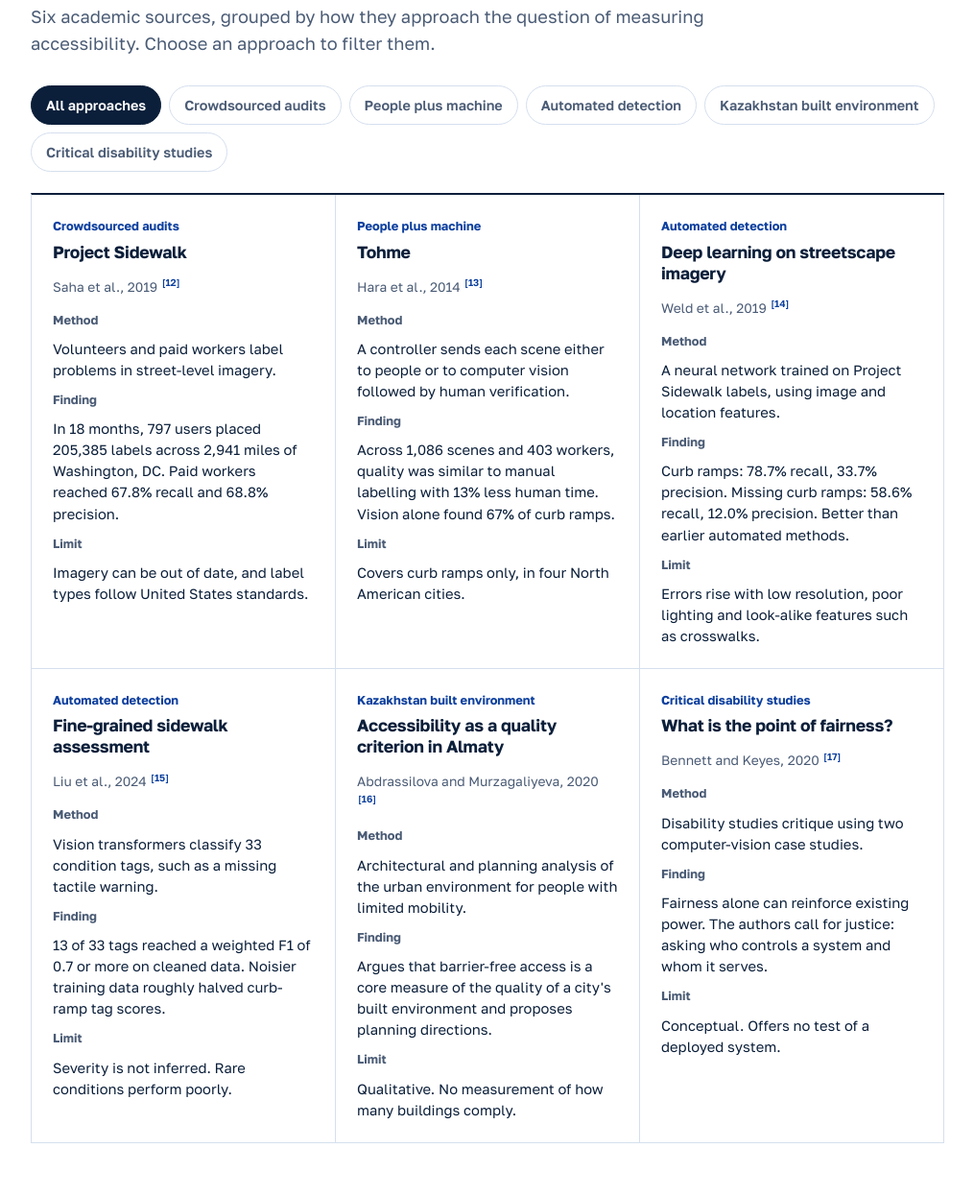
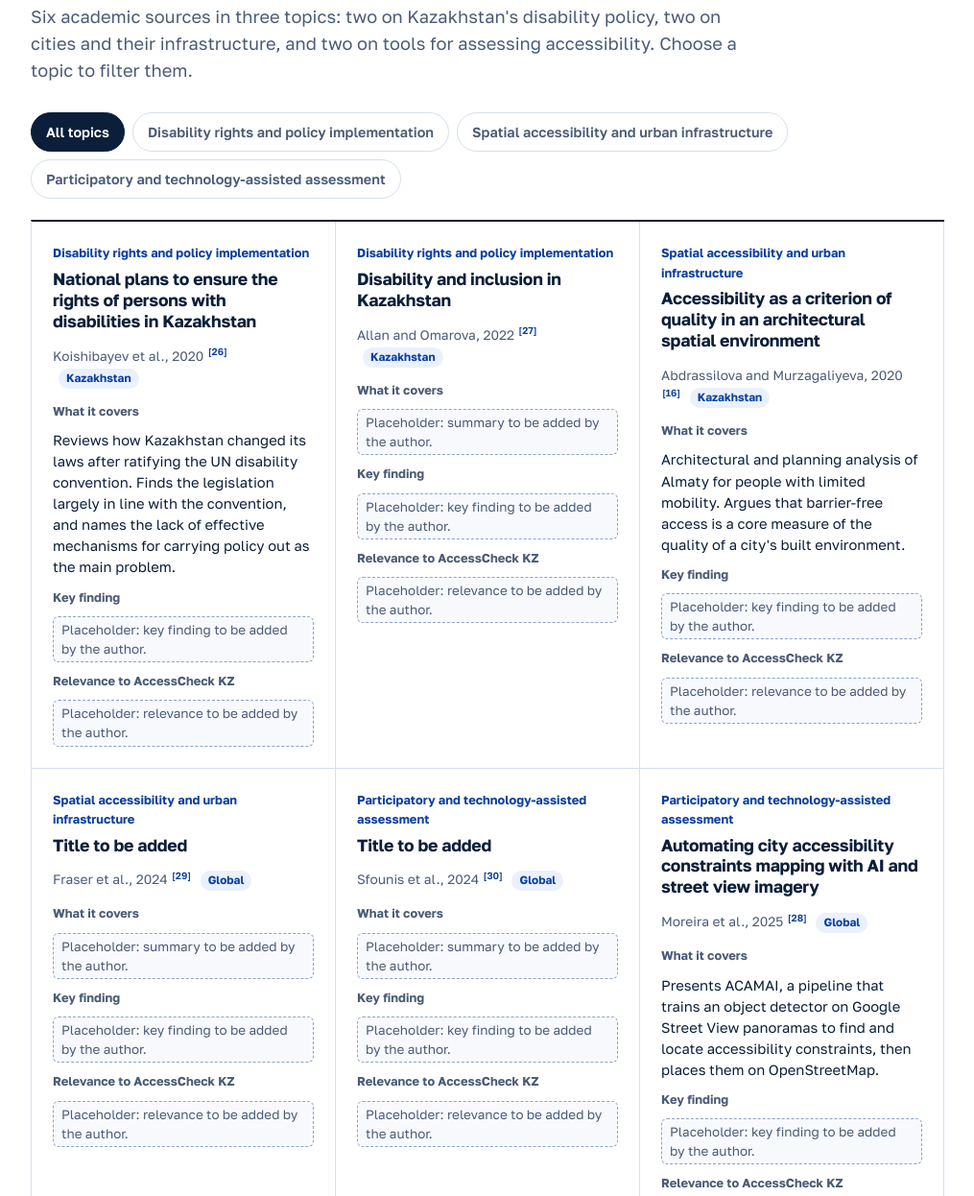
Before and after one commit to AidaKairat/AccessCheck-KZ, a plain HTML site: page index.html in a window 1280 px wide. Shown: the part 5131-6377 px from the top of the page at 96% size, without its empty margins (256-1271 px from the left). Drawn offline with Linux system fonts and the light colour scheme.

Commit message:
Reorganise Current research around the author's six sources in three topics
Topics: disability rights and policy implementation; spatial accessibility
and urban infrastructure; participatory and technology-assisted assessment.
Adds references 26-30. Fraser et al. (2024) and Sfounis et al. (2024) are
placeholders until the author supplies full citations. Earlier technical
studies stay in the reference list as supporting evidence.

Co-Authored-By: Claude Fable 5.2 <noreply@anthropic.com>
Claude-Session: https://claude.ai/code/session_01CzKDCvcRSyn3mBC1BfSz5a

```diff
--- a/css/styles.css
+++ b/css/styles.css
@@ -180,6 +180,9 @@ h4 { font-size: 1rem; font-weight: 700; line-height: 1.3; }
 .paper-approach { font-size: 0.8rem; font-weight: 700; color: var(--blue-deep); }
 .band .paper h3 { margin-top: 6px; font-size: 1.1rem; }
 .paper-cite { margin-top: 2px; font-size: 0.86rem; color: var(--soft); }
+.scope { display: inline-block; margin-left: 6px; padding: 1px 8px; border-radius: 999px; background: var(--sky); color: var(--blue-deep); font-size: 0.74rem; font-weight: 700; }
+.slot { display: inline-block; padding: 3px 8px; border: 1.5px dashed #8FA3C4; border-radius: 6px; background: #F7F9FD; font-size: 0.84rem; color: var(--soft); }
+.refs li.ref-pending { border: 1.5px dashed #8FA3C4; background: #F7F9FD; }
 .paper dl { margin-top: 14px; display: grid; gap: 10px; font-size: 0.92rem; line-height: 1.5; }
 .paper dt { font-weight: 700; font-size: 0.8rem; color: var(--soft); }
 .debates { display: grid; gap: 4px; }
--- a/index.html
+++ b/index.html
@@ -159,36 +159,31 @@
 <section id="research" class="band">
   <div class="wrap">
     <h2>Current research</h2>
-    <p class="intro">Six academic sources, grouped by how they approach the question of measuring accessibility. Choose an approach to filter them.</p>
+    <p class="intro">Six academic sources in three topics: two on Kazakhstan's disability policy, two on cities and their infrastructure, and two on tools for assessing accessibility. Choose a topic to filter them.</p>
 
-    <div class="chips" role="group" aria-label="Filter by research approach" id="approachChips"></div>
+    <div class="chips" role="group" aria-label="Filter by topic" id="approachChips"></div>
     <div class="papers" id="papers"></div>
 
     <div class="two-col">
       <div>
         <h3>Where researchers disagree</h3>
         <dl class="debates">
-          <dt>Scale or accuracy</dt>
-          <dd>Automation covers more streets than volunteers can. But the best automated curb-ramp detector in this set was right about one detection in three (33.7% precision at 78.7% recall), and for missing curb ramps one in eight.<a class="cite" href="#ref-14">[14]</a> Crowd workers reached about 68% on both measures.<a class="cite" href="#ref-12">[12]</a></dd>
-          <dt>Detecting a feature or judging its condition</dt>
-          <dd>Liu and colleagues note that most models find a ramp but do not say whether it is usable, and their own fine-grained model reached a reliable score on only 13 of 33 condition tags.<a class="cite" href="#ref-15">[15]</a></dd>
-          <dt>More data or cleaner data</dt>
-          <dd>Training on a larger but noisier label set cut curb-ramp tag performance roughly in half in the same study.<a class="cite" href="#ref-15">[15]</a> Cleaning took four assistants more than 100 hours.</dd>
-          <dt>Fairness or justice</dt>
-          <dd>Bennett and Keyes argue that computer vision built "for" disabled people can entrench existing gatekeepers and legitimise surveillance unless disabled people hold power over its design.<a class="cite" href="#ref-17">[17]</a></dd>
+          <dt>Law on paper or change on the ground</dt>
+          <dd>Koishibayev and colleagues find Kazakhstan's legislation largely consistent with the UN convention, but without effective mechanisms to carry it out.<a class="cite" href="#ref-26">[26]</a> The UN committee's 2024 review makes a similar point about the lack of binding enforcement of accessibility standards.<a class="cite" href="#ref-4">[4]</a></dd>
         </dl>
+        <p class="placeholder"><b>Placeholder, author content.</b> Add the other debates across your six sources here, for example how each topic defines "accessible", and whether technology or policy should lead.</p>
       </div>
       <div>
         <h3>Gaps this project responds to</h3>
         <ul class="gaps">
-          <li><b>No Kazakhstan evidence.</b> None of the technical studies reviewed here reports results on imagery from Kazakhstan or Central Asia. Project Sidewalk's label types follow United States standards and its authors say they may need adapting elsewhere.<a class="cite" href="#ref-12">[12]</a></li>
-          <li><b>Entrances are under-studied.</b> The technical work concentrates on sidewalks and curb ramps seen from the street. The Kazakhstan source treats entrances and buildings as an architectural question, without measurement at scale.<a class="cite" href="#ref-16">[16]</a></li>
-          <li><b>Compliance is not measured.</b> None of the six sources tests whether a photo can establish that a ramp meets a national building standard.</li>
-          <li><b>Severity and usability are left out.</b> Severity ratings are explicitly not inferred in the most recent benchmark.<a class="cite" href="#ref-15">[15]</a></li>
+          <li><b>The three topics rarely meet.</b> In this set, the Kazakhstan sources deal with law, policy and architecture, while the assessment tools were developed elsewhere. AccessCheck KZ sits where they overlap. This is a starting point for the author to revise.</li>
         </ul>
-        <p class="placeholder"><b>Placeholder, evidence needed.</b> Winter conditions (snow and ice on ramps) are central in Kazakhstan. We found no study in this set that evaluates them. Add a source if one exists, or state this as an open question.</p>
+        <p class="placeholder"><b>Placeholder, author content.</b> Add the gaps you identify in your six sources here.</p>
       </div>
     </div>
+
+    <h3>Supporting technical studies</h3>
+    <p>Other parts of this site cite additional studies for specific figures on the accuracy and limits of automated assessment: Project Sidewalk<a class="cite" href="#ref-12">[12]</a>, Tohme<a class="cite" href="#ref-13">[13]</a>, two deep-learning benchmarks<a class="cite" href="#ref-14">[14]</a><a class="cite" href="#ref-15">[15]</a> and a critique of fairness in disability AI<a class="cite" href="#ref-17">[17]</a>. They are background evidence, separate from the six sources above.</p>
   </div>
 </section>
 
@@ -399,7 +394,8 @@
         <h3>How AI was used to make this site</h3>
         <ul class="plain">
           <li>The site's code, layout and first-draft text were generated with Claude (Anthropic) on 15 November 2026 from the author's written brief.</li>
-          <li>Sources were found through web search by the same assistant. Figures were taken from the pages listed below and paraphrased.</li>
+          <li>The six sources in "Current research" were chosen by the author. The citations for four of them were checked online by the assistant, and two are still to be completed.</li>
+          <li>Other sources were found through web search by the same assistant. Figures were taken from the pages listed below and paraphrased.</li>
           <li>Results for reference [14] were read from the authors' conference slides, not the paper's tables.</li>
           <li>The hero drawing and the sample scene are illustrations written as code. No image was produced by an image-generation model.</li>
         </ul>
--- a/js/data.js
+++ b/js/data.js
@@ -27,7 +27,12 @@ window.ACK = (function () {
     { id: 22, text: 'Republic of Kazakhstan. SN RK 3.06-01-2011 "Accessibility of buildings and structures for people with limited mobility" and SP RK 3.06-101-2012 "Design of buildings and structures with accessibility for people with limited mobility. General provisions."', url: 'https://www.gov.kz/uploads/2021/5/14/0111e832e36e8e3348a4f8cce36aebf5_original.1102336.doc' },
     { id: 23, text: 'Law of the Republic of Kazakhstan No. 230-VIII "On Artificial Intelligence," 17 November 2025, in force 18 January 2026. Summary: EY Kazakhstan legal alert, December 2025.', url: 'https://www.ey.com/en_kz/technical/tax-alerts/2025/12/law-on-artificial-intelligence-kazakhstan' },
     { id: 24, text: 'Law of the Republic of Kazakhstan No. 94-V "On Personal Data and their Protection," 21 May 2013.', url: 'https://adilet.zan.kz/eng/docs/Z1300000094' },
-    { id: 25, text: 'Ministry of Labour and Social Protection of the Population of the Republic of Kazakhstan. Interactive Accessibility Map, regional view. Facility counts per region as displayed on 15 November 2026 (read by the author from the map; total 43,472).', url: 'https://inva.gov.kz/ru/map/207' }
+    { id: 25, text: 'Ministry of Labour and Social Protection of the Population of the Republic of Kazakhstan. Interactive Accessibility Map, regional view. Facility counts per region as displayed on 15 November 2026 (read by the author from the map; total 43,472).', url: 'https://inva.gov.kz/ru/map/207' },
+    { id: 26, text: 'Koishibayev, M. M., Nechayeva, Y. L., and Kapitsyn, V. M. (2020). "National plans to ensure the rights of persons with disabilities in Kazakhstan: amendments to the legislation." Disability & Society, 35(8), 1355-1359.', url: 'https://doi.org/10.1080/09687599.2019.1698153' },
+    { id: 27, text: 'Allan, J., and Omarova, T. (2022). "Disability and inclusion in Kazakhstan." Disability & Society, 37(7), 1067-1084.', url: 'https://doi.org/10.1080/09687599.2020.1867073' },
+    { id: 28, text: 'Moreira, R. S., Moita, S., Torres, J. M., Gouveia, F., Dinis, M. A. P., Ferreira, D., Araujo, M., and Guerreiro, M. J. S. (2025). "Automating City Accessibility Constraints Mapping Through AI-Assisted Scanning of Street View Imagery." IET Smart Cities, 7(1), e70020.', url: 'https://doi.org/10.1049/smc2.70020' },
+    { id: 29, text: 'Fraser et al. (2024). Placeholder: full citation to be added by the author.', url: '' },
+    { id: 30, text: 'Sfounis et al. (2024). Placeholder: full citation to be added by the author.', url: '' }
   ];
 
   /* Registered people with disabilities, thousands. t = decimal year. */
@@ -107,39 +112,36 @@ window.ACK = (function () {
   };
 
   var approaches = [
-    { key: 'all', label: 'All approaches' },
-    { key: 'crowd', label: 'Crowdsourced audits' },
-    { key: 'hybrid', label: 'People plus machine' },
-    { key: 'auto', label: 'Automated detection' },
-    { key: 'kz', label: 'Kazakhstan built environment' },
-    { key: 'critical', label: 'Critical disability studies' }
+    { key: 'all', label: 'All topics' },
+    { key: 'policy', label: 'Disability rights and policy implementation' },
+    { key: 'spatial', label: 'Spatial accessibility and urban infrastructure' },
+    { key: 'tech', label: 'Participatory and technology-assisted assessment' }
   ];
 
+  /* Six sources chosen by the author, two per topic.
+     summary: what the source covers. Leave finding or relevance as '' to show a placeholder. */
   var papers = [
-    { ref: 12, approach: 'crowd', cite: 'Saha et al., 2019', title: 'Project Sidewalk',
-      method: 'Volunteers and paid workers label problems in street-level imagery.',
-      finding: 'In 18 months, 797 users placed 205,385 labels across 2,941 miles of Washington, DC. Paid workers reached 67.8% recall and 68.8% precision.',
-      limit: 'Imagery can be out of date, and label types follow United States standards.' },
-    { ref: 13, approach: 'hybrid', cite: 'Hara et al., 2014', title: 'Tohme',
-      method: 'A controller sends each scene either to people or to computer vision followed by human verification.',
-      finding: 'Across 1,086 scenes and 403 workers, quality was similar to manual labelling with 13% less human time. Vision alone found 67% of curb ramps.',
-      limit: 'Covers curb ramps only, in four North American cities.' },
-    { ref: 14, approach: 'auto', cite: 'Weld et al., 2019', title: 'Deep learning on streetscape imagery',
-      method: 'A neural network trained on Project Sidewalk labels, using image and location features.',
-      finding: 'Curb ramps: 78.7% recall, 33.7% precision. Missing curb ramps: 58.6% recall, 12.0% precision. Better than earlier automated methods.',
-      limit: 'Errors rise with low resolution, poor lighting and look-alike features such as crosswalks.' },
-    { ref: 15, approach: 'auto', cite: 'Liu et al., 2024', title: 'Fine-grained sidewalk assessment',
-      method: 'Vision transformers classify 33 condition tags, such as a missing tactile warning.',
-      finding: '13 of 33 tags reached a weighted F1 of 0.7 or more on cleaned data. Noisier training data roughly halved curb-ramp tag scores.',
-      limit: 'Severity is not inferred. Rare conditions perform poorly.' },
-    { ref: 16, approach: 'kz', cite: 'Abdrassilova and Murzagaliyeva, 2020', title: 'Accessibility as a quality criterion in Almaty',
-      method: 'Architectural and planning analysis of the urban environment for people with limited mobility.',
-      finding: 'Argues that barrier-free access is a core measure of the quality of a city\'s built environment and proposes planning directions.',
-      limit: 'Qualitative. No measurement of how many buildings comply.' },
-    { ref: 17, approach: 'critical', cite: 'Bennett and Keyes, 2020', title: 'What is the point of fairness?',
-      method: 'Disability studies critique using two computer-vision case studies.',
-      finding: 'Fairness alone can reinforce existing power. The authors call for justice: asking who controls a system and whom it serves.',
-      limit: 'Conceptual. Offers no test of a deployed system.' }
+    { ref: 26, approach: 'policy', scope: 'Kazakhstan', cite: 'Koishibayev et al., 2020',
+      title: 'National plans to ensure the rights of persons with disabilities in Kazakhstan',
+      summary: 'Reviews how Kazakhstan changed its laws after ratifying the UN disability convention. Finds the legislation largely in line with the convention, and names the lack of effective mechanisms for carrying policy out as the main problem.',
+      finding: '', relevance: '' },
+    { ref: 27, approach: 'policy', scope: 'Kazakhstan', cite: 'Allan and Omarova, 2022',
+      title: 'Disability and inclusion in Kazakhstan',
+      summary: '', finding: '', relevance: '' },
+    { ref: 16, approach: 'spatial', scope: 'Kazakhstan', cite: 'Abdrassilova and Murzagaliyeva, 2020',
+      title: 'Accessibility as a criterion of quality in an architectural spatial environment',
+      summary: 'Architectural and planning analysis of Almaty for people with limited mobility. Argues that barrier-free access is a core measure of the quality of a city\'s built environment.',
+      finding: '', relevance: '' },
+    { ref: 29, approach: 'spatial', scope: 'Global', cite: 'Fraser et al., 2024',
+      title: 'Title to be added',
+      summary: '', finding: '', relevance: '' },
+    { ref: 30, approach: 'tech', scope: 'Global', cite: 'Sfounis et al., 2024',
+      title: 'Title to be added',
+      summary: '', finding: '', relevance: '' },
+    { ref: 28, approach: 'tech', scope: 'Global', cite: 'Moreira et al., 2025',
+      title: 'Automating city accessibility constraints mapping with AI and street view imagery',
+      summary: 'Presents ACAMAI, a pipeline that trains an object detector on Google Street View panoramas to find and locate accessibility constraints, then places them on OpenStreetMap.',
+      finding: '', relevance: '' }
   ];
 
   var features = [
--- a/js/main.js
+++ b/js/main.js
@@ -50,7 +50,8 @@
 
   /* ---------- references ---------- */
   $('refs').innerHTML = D.REFS.map(function (r) {
-    return '<li id="ref-' + r.id + '">' + esc(r.text) + ' <a href="' + esc(r.url) + '" rel="noopener" target="_blank">' + esc(r.url.replace(/^https?:\/\//, '').slice(0, 70)) + (r.url.length > 78 ? '…' : '') + '<span class="sr-only"> (opens in a new tab)</span></a></li>';
+    var link = r.url ? ' <a href="' + esc(r.url) + '" rel="noopener" target="_blank">' + esc(r.url.replace(/^https?:\/\//, '').slice(0, 70)) + (r.url.length > 78 ? '…' : '') + '<span class="sr-only"> (opens in a new tab)</span></a>' : '';
+    return '<li id="ref-' + r.id + '"' + (r.url ? '' : ' class="ref-pending"') + '>' + esc(r.text) + link + '</li>';
   }).join('');
 
   /* ---------- charts ---------- */
@@ -86,9 +87,10 @@
       return '<button type="button" aria-pressed="' + (a.key === approach) + '" data-key="' + a.key + '">' + esc(a.label) + '</button>';
     }).join('');
     var list = D.papers.filter(function (p) { return approach === 'all' || p.approach === approach; });
+    var ph = function (what) { return '<span class="slot">Placeholder: ' + what + ' to be added by the author.</span>'; };
     papers.innerHTML = list.map(function (p) {
-      return '<article class="paper"><p class="paper-approach">' + esc(approachLabel[p.approach]) + '</p><h3>' + esc(p.title) + '</h3><p class="paper-cite">' + esc(p.cite) + ' <a class="cite" href="#ref-' + p.ref + '">[' + p.ref + ']</a></p>' +
-        '<dl><dt>Method</dt><dd>' + esc(p.method) + '</dd><dt>Finding</dt><dd>' + esc(p.finding) + '</dd><dt>Limit</dt><dd>' + esc(p.limit) + '</dd></dl></article>';
+      return '<article class="paper"><p class="paper-approach">' + esc(approachLabel[p.approach]) + '</p><h3>' + esc(p.title) + '</h3><p class="paper-cite">' + esc(p.cite) + ' <a class="cite" href="#ref-' + p.ref + '">[' + p.ref + ']</a> <span class="scope">' + esc(p.scope) + '</span></p>' +
+        '<dl><dt>What it covers</dt><dd>' + (p.summary ? esc(p.summary) : ph('summary')) + '</dd><dt>Key finding</dt><dd>' + (p.finding ? esc(p.finding) : ph('key finding')) + '</dd><dt>Relevance to AccessCheck KZ</dt><dd>' + (p.relevance ? esc(p.relevance) : ph('relevance')) + '</dd></dl></article>';
     }).join('');
   }
   chips.addEventListener('click', function (e) {
```
Also changed, not shown: 1 other file.
